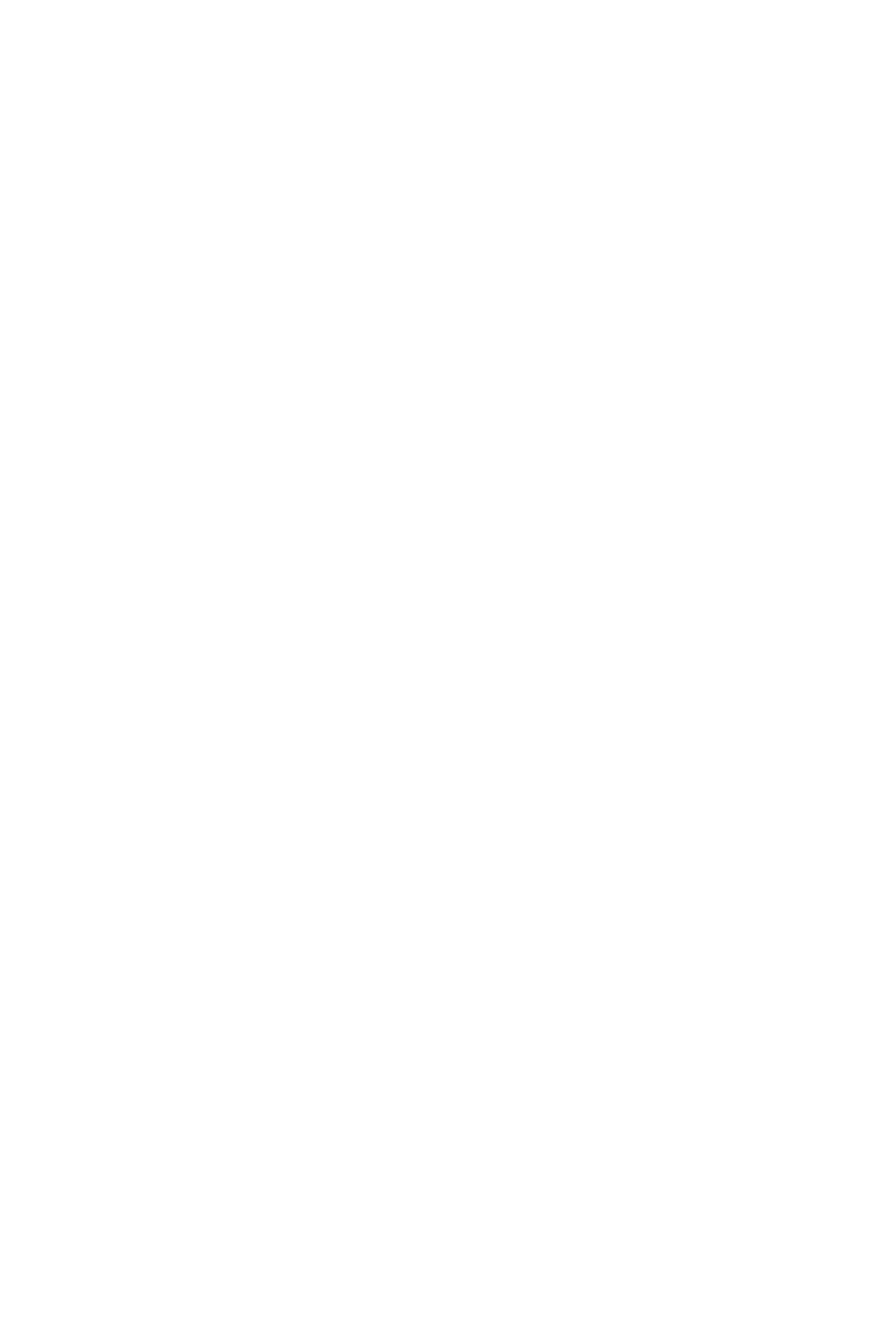
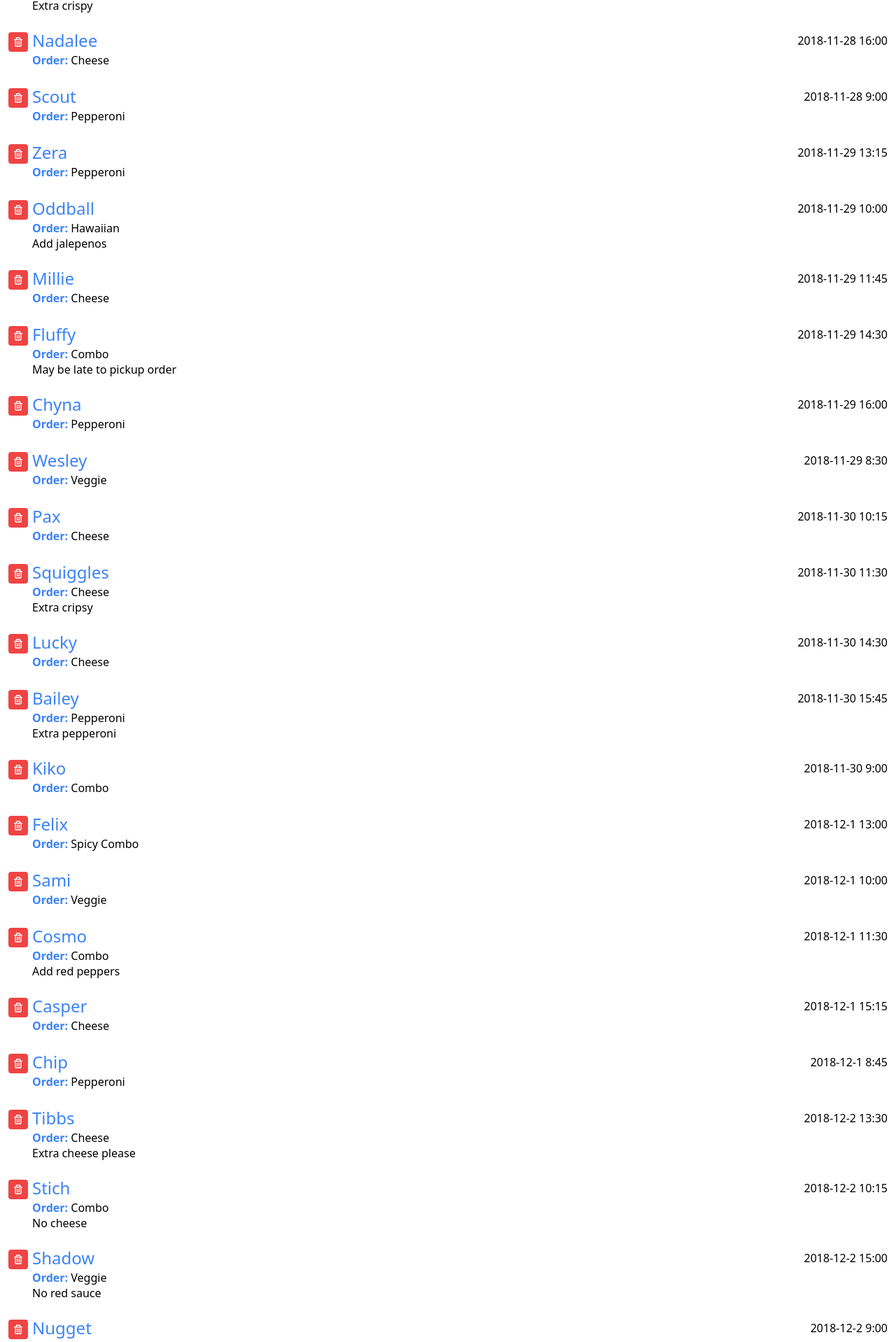
Before and after one commit to emmadickenson2/pizza_website, a JavaScript app in the folder pizzaapp/: page / in a window 1280 px wide. Shown: the part 810-2728 px from the top of the page at 70% size. Before the commit the page ends 800 px from the top, so only its background shows below. Built offline with nearby package versions, Linux system fonts and the light colour scheme; the HTML template or start-up script is replaced by a standard one.

Commit message:
added data into order section

```diff
--- a/pizzaapp/src/App.js
+++ b/pizzaapp/src/App.js
@@ -1,6 +1,8 @@
 import {CiPizza} from "react-icons/ci";
+import {BiTrash} from "react-icons/bi";
 import Search from "./components/Search"
 import AddOrder from "./components/AddOrder"
+import orderList from "./data.json"
 
 function App() {
   return (
@@ -9,6 +11,26 @@ function App() {
         <CiPizza className="inline-block text-red-600 align-top"/>Your Orders</h1>
         <AddOrder />
       <Search />
+
+      <ul className="divie-y divide-gray-200">
+        {orderList
+          .map(order => (
+            <li className="px-3 py-3 flex items-start">
+              <button type="button"
+                className="p-1.5 mr-1.5 mt-1 rounded text-white bg-red-500 hover:bg-yellow-700 focus:outline-none focus:ring-2 focus:ring-offset-2 focus:ring-blue-500">
+                <BiTrash /></button>
+              <div className="flex-grow">
+                <div className="flex items-center">
+                  <span className="flex-none font-medium text-2xl text-blue-500">{order.name}</span>
+                  <span className="flex-grow text-right">{order.orderDate}</span>
+                </div>
+                <div><b className="font-bold text-blue-500">Order:</b> {order.order}</div>
+                <div className="leading-tight">{order.orderNotes}</div>
+              </div>
+            </li>
+          ))
+        }
+      </ul>
     </div>
   );
 }
--- /dev/null
+++ b/pizzaapp/src/data.json
@@ -0,0 +1,177 @@
+[
+    {
+      "id": "0",
+      "name": "Pepe",
+      "order": "Pepperoni",
+      "orderNotes": "Lots of cheese",
+      "orderDate": "2018-11-28 13:30"
+    },
+    {
+      "id": "1",
+      "name": "Rio",
+      "order": "Combo",
+      "orderNotes": "Extra meat",
+      "orderDate": "2018-11-28 10:15"
+    },
+    {
+      "id": "2",
+      "name": "Scooter",
+      "order": "Veggie",
+      "orderNotes": "Extra crispy",
+      "orderDate": "2018-11-28 14:45"
+    },
+    {
+      "id": "3",
+      "name": "Nadalee",
+      "order": "Cheese",
+      "orderNotes": "",
+      "orderDate": "2018-11-28 16:00"
+    },
+    {
+      "id": "4",
+      "name": "Scout",
+      "order": "Pepperoni",
+      "orderNotes": "",
+      "orderDate": "2018-11-28 9:00"
+    },
+    {
+      "id": "5",
+      "name": "Zera",
+      "order": "Pepperoni",
+      "orderNotes": "",
+      "orderDate": "2018-11-29 13:15"
+    },
+    {
+      "id": "6",
+      "name": "Oddball",
+      "order": "Hawaiian",
+      "orderNotes": "Add jalepenos",
+      "orderDate": "2018-11-29 10:00"
+    },
+    {
+      "id": "7",
+      "name": "Millie",
+      "order": "Cheese",
+      "orderNotes": "",
+      "orderDate": "2018-11-29 11:45"
+    },
+    {
+      "id": "8",
+      "name": "Fluffy",
+      "order": "Combo",
+      "orderNotes": "May be late to pickup order",
+      "orderDate": "2018-11-29 14:30"
+    },
+    {
+      "id": "9",
+      "name": "Chyna",
+      "order": "Pepperoni",
+      "orderNotes": "",
+      "orderDate": "2018-11-29 16:00"
+    },
+    {
+      "id": "10",
+      "name": "Wesley",
+      "order": "Veggie",
+      "orderNotes": "",
+      "orderDate": "2018-11-29 8:30"
+    },
+    {
+      "id": "11",
+      "name": "Pax",
+      "order": "Cheese",
+      "orderNotes": "",
+      "orderDate": "2018-11-30 10:15"
+    },
+    {
+      "id": "12",
+      "name": "Squiggles",
+      "order": "Cheese",
+      "orderNotes": "Extra cripsy",
+      "orderDate": "2018-11-30 11:30"
+    },
+    {
+      "id": "13",
+      "name": "Lucky",
+      "order": "Cheese",
+      "orderNotes": "",
+      "orderDate": "2018-11-30 14:30"
+    },
+    {
+      "id": "14",
+      "name": "Bailey",
+      "order": "Pepperoni",
+      "orderNotes": "Extra pepperoni",
+      "orderDate": "2018-11-30 15:45"
+    },
+    {
+      "id": "15",
+      "name": "Kiko",
+      "order": "Combo",
+      "orderNotes": "",
+      "orderDate": "2018-11-30 9:00"
+    },
+    {
+      "id": "16",
+      "name": "Felix",
+      "order": "Spicy Combo",
+      "orderNotes": "",
+      "orderDate": "2018-12-1 13:00"
+    },
+    {
+      "id": "17",
+      "name": "Sami",
+      "order": "Veggie",
+      "orderNotes": "",
+      "orderDate": "2018-12-1 10:00"
+    },
+    {
+      "id": "18",
+      "name": "Cosmo",
+      "order": "Combo",
+      "orderNotes": "Add red peppers",
+      "orderDate": "2018-12-1 11:30"
+    },
+    {
+      "id": "19",
+      "name": "Casper",
+      "order": "Cheese",
+      "orderNotes": "",
+      "orderDate": "2018-12-1 15:15"
+    },
+    {
+      "id": "20",
+      "name": "Chip",
+      "order": "Pepperoni",
+      "orderNotes": "",
+      "orderDate": "2018-12-1 8:45"
+    },
+    {
+      "id": "21",
+      "name": "Tibbs",
+      "order": "Cheese",
+      "orderNotes": "Extra cheese please",
+      "orderDate": "2018-12-2 13:30"
+    },
+    {
+      "id": "22",
+      "name": "Stich",
+      "order": "Combo",
+      "orderNotes": "No cheese",
+      "orderDate": "2018-12-2 10:15"
+    },
+    {
+      "id": "23",
+      "name": "Shadow",
+      "order": "Veggie",
+      "orderNotes": "No red sauce",
+      "orderDate": "2018-12-2 15:00"
+    },
+    {
+      "id": "24",
+      "name": "Nugget",
+      "order": "Cheese",
+      "orderNotes": "",
+      "orderDate": "2018-12-2 9:00"
+    }
+  ]
```
